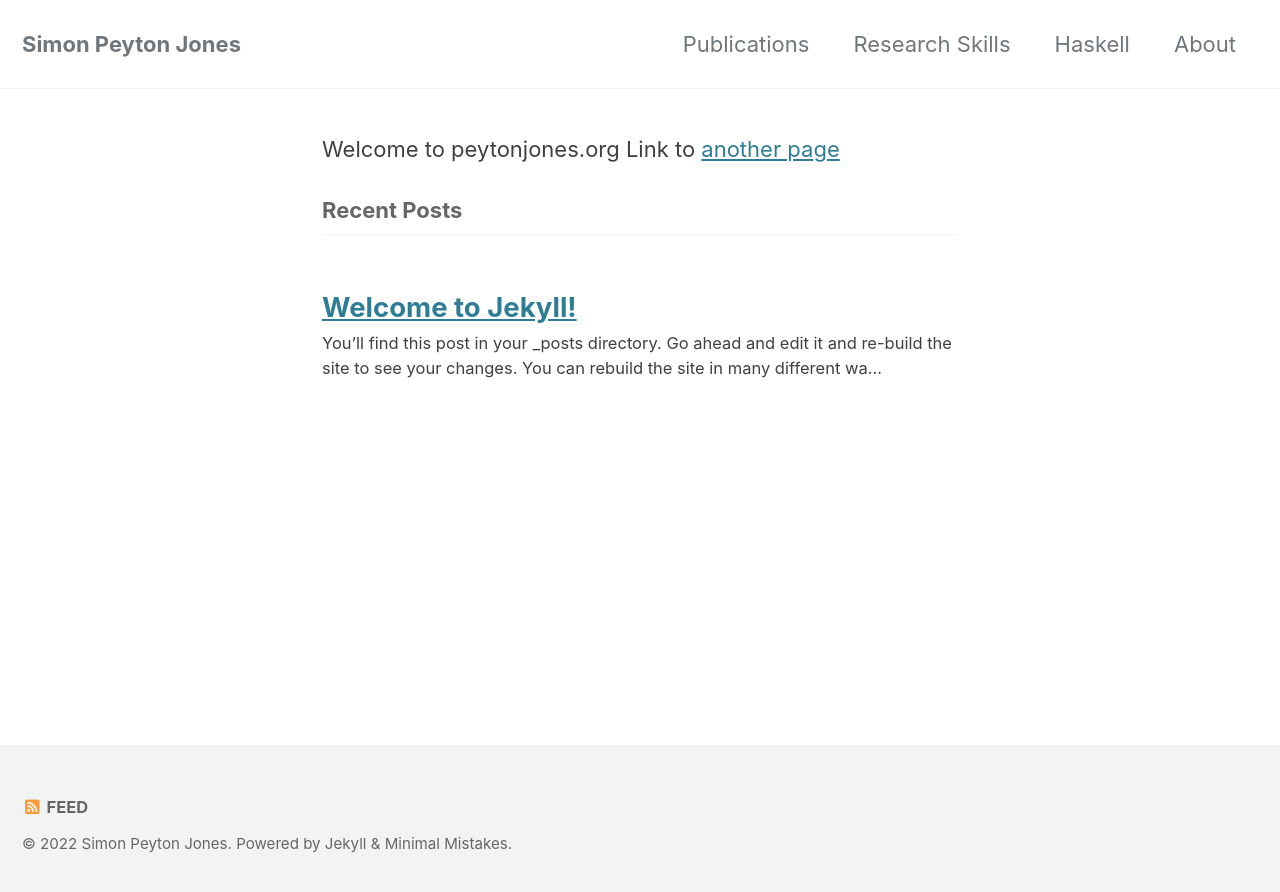
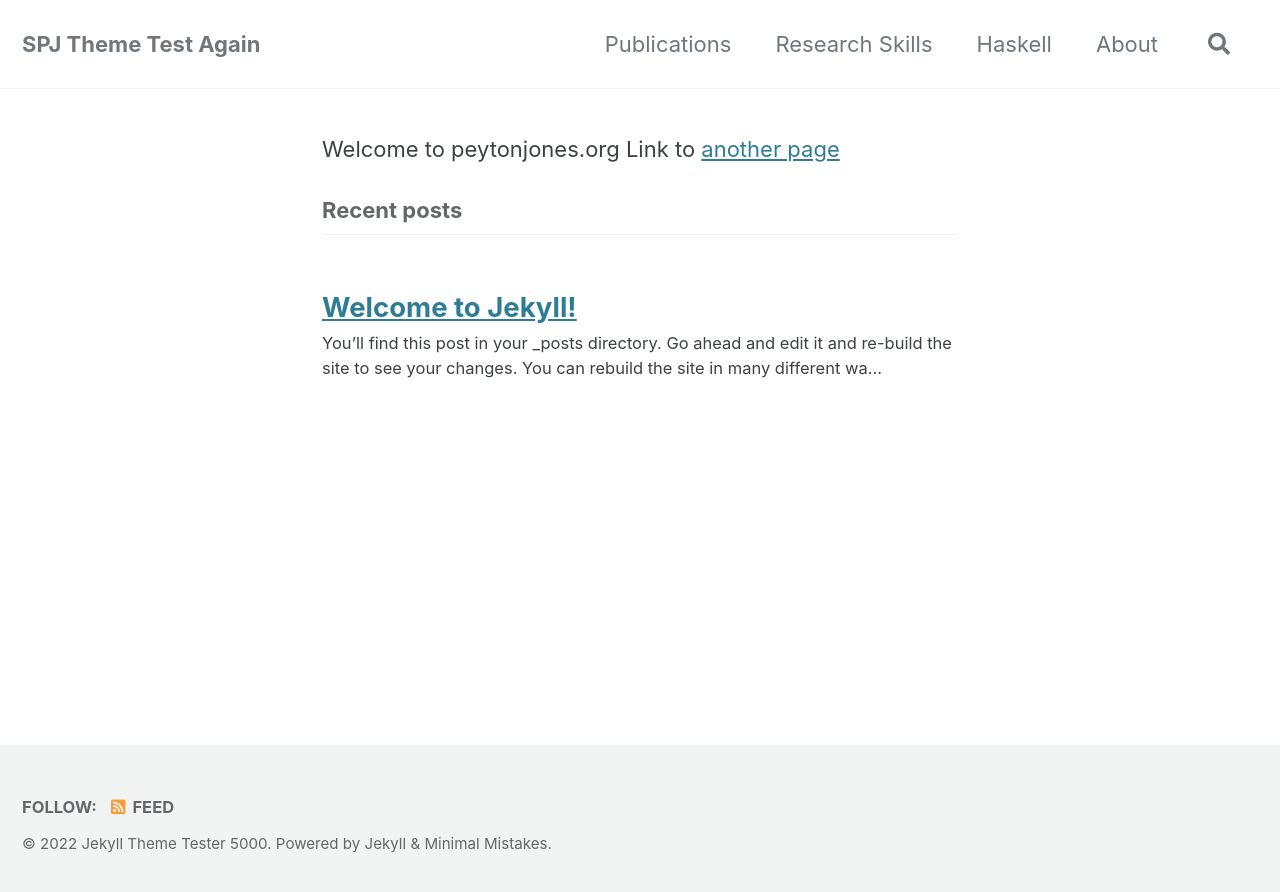
Before and after one commit to simonpj/www.peytonjones.org, a Jekyll site: the page built from index.markdown, in a window 1280 px wide. Shown: the top 892 px of the page. Built offline with Jekyll 4.4.1, drawn with Linux system fonts in a browser that asks for light colours; cached includes are drawn as plain includes; part of the change alters nothing that is shown.

Commit message:
Update _config.yml

```diff
--- a/_config.yml
+++ b/_config.yml
@@ -1,44 +1,110 @@
 # Welcome to Jekyll!
 #
-# This config file is meant for settings that affect your whole blog, values
-# which you are expected to set up once and rarely edit after that. If you find
-# yourself editing this file very often, consider using Jekyll's data files
-# feature for the data you need to update frequently.
+# This config file is meant for settings that affect your entire site, values
+# which you are expected to set up once and rarely need to edit after that.
+# For technical reasons, this file is *NOT* reloaded automatically when you use
+# `jekyll serve`. If you change this file, please restart the server process.
+
+# Theme Settings
 #
-# For technical reasons, this file is *NOT* reloaded automatically when you use
-# 'bundle exec jekyll serve'. If you change this file, please restart the server process.
-#
-# If you need help with YAML syntax, here are some quick references for you:
-# https://learn-the-web.algonquindesign.ca/topics/markdown-yaml-cheat-sheet/#yaml
-# https://learnxinyminutes.com/docs/yaml/
-#
-# Site settings
-# These are used to personalize your new site. If you look in the HTML files,
-# you will see them accessed via {{ site.title }}, {{ site.email }}, and so on.
-# You can create any custom variable you would like, and they will be accessible
-# in the templates via {{ site.myvariable }}.
+# Review documentation to determine if you should use `theme` or `remote_theme`
+# https://mmistakes.github.io/minimal-mistakes/docs/quick-start-guide/#installing-the-theme
 
-title: Simon Peyton Jones
-email: your-email@example.com
-description: >- # this means to ignore newlines until "baseurl:"
-  Write an awesome description for your new site here. You can edit this
-  line in _config.yml. It will appear in your document head meta (for
-  Google search results) and in your feed.xml site description.
-baseurl: "SPJ-Test-Bed" # the subpath of your site, e.g. /blog
-url: "" # the base hostname & protocol for your site, e.g. http://example.com
-twitter_username: jekyllrb
-github_username:  jekyll
+# theme                  : "minimal-mistakes-jekyll"
+# remote_theme           : "mmistakes/minimal-mistakes"
+minimal_mistakes_skin    : "default" # "air", "aqua", "contrast", "dark", "dirt", "neon", "mint", "plum", "sunrise"
 
-# Build settings
-remote_theme: "mmistakes/minimal-mistakes@4.24.0"
-plugins:
-  - jekyll-include-cache
-  # Site Author
+# Site Settings
+locale                   : "en-US"
+title                    : "SPJ Theme Test"
+title_separator          : "-"
+subtitle                 : # site tagline that appears below site title in masthead
+name                     : "Jekyll Theme Tester 5000"
+description              : "Wow, what a theme."
+url                      : # the base hostname & protocol for your site e.g. "https://mmistakes.github.io"
+baseurl                  : # the subpath of your site, e.g. "/blog"
+repository               : # GitHub username/repo-name e.g. "mmistakes/minimal-mistakes"
+teaser                   : # path of fallback teaser image, e.g. "/assets/images/500x300.png"
+logo                     : # path of logo image to display in the masthead, e.g. "/assets/images/88x88.png"
+masthead_title           : "SPJ Theme Test Again" # overrides the website title displayed in the masthead, use " " for no title
+# breadcrumbs            : false # true, false (default)
+words_per_minute         : " "
+comments:
+  provider               : # false (default), "disqus", "discourse", "facebook", "staticman", "staticman_v2", "utterances", "giscus", "custom"
+  disqus:
+    shortname            : # https://help.disqus.com/customer/portal/articles/466208-what-s-a-shortname-
+  discourse:
+    server               : # https://meta.discourse.org/t/embedding-discourse-comments-via-javascript/31963 , e.g.: meta.discourse.org
+  facebook:
+    # https://developers.facebook.com/docs/plugins/comments
+    appid                :
+    num_posts            : # 5 (default)
+    colorscheme          : # "light" (default), "dark"
+  utterances:
+    theme                : # "github-light" (default), "github-dark"
+    issue_term           : # "pathname" (default)
+  giscus:
+    repo_id              : # Shown during giscus setup at https://giscus.app
+    category_name        : # Full text name of the category
+    category_id          : # Shown during giscus setup at https://giscus.app
+    discussion_term      : # "pathname" (default), "url", "title", "og:title"
+    reactions_enabled    : # '1' for enabled (default), '0' for disabled
+    theme                : # "light" (default), "dark", "dark_dimmed", "transparent_dark", "preferred_color_scheme"
+  staticman:
+    branch               : # "master"
+    endpoint             : # "https://{your Staticman v3 API}/v3/entry/github/"
+reCaptcha:
+  siteKey                :
+  secret                 :
+atom_feed:
+  path                   : # blank (default) uses feed.xml
+  hide                   : # true, false (default)
+search                   : true
+search_full_content      : # true, false (default)
+search_provider          : # lunr (default), algolia, google
+algolia:
+  application_id         : # YOUR_APPLICATION_ID
+  index_name             : # YOUR_INDEX_NAME
+  search_only_api_key    : # YOUR_SEARCH_ONLY_API_KEY
+  powered_by             : # true (default), false
+google:
+  search_engine_id       : # YOUR_SEARCH_ENGINE_ID
+  instant_search         : # false (default), true
+# SEO Related
+google_site_verification :
+bing_site_verification   :
+naver_site_verification  :
+yandex_site_verification :
+baidu_site_verification  :
+
+# Social Sharing
+twitter:
+  username               :
+facebook:
+  username               :
+  app_id                 :
+  publisher              :
+og_image                 : # Open Graph/Twitter default site image
+# For specifying social profiles
+# - https://developers.google.com/structured-data/customize/social-profiles
+social:
+  type                   : # Person or Organization (defaults to Person)
+  name                   : # If the user or organization name differs from the site's name
+  links: # An array of links to social media profiles
+
+# Analytics
+analytics:
+  provider               : false # false (default), "google", "google-universal", "google-gtag", "custom"
+  google:
+    tracking_id          :
+    anonymize_ip         : # true, false (default)
+
+
+# Site Author
 author:
-  name             : "Your Name"
-  avatar           : "/assets/spj-snow.jpg"
-  bio              : "I am an **amazing** person."
-  location         : "Somewhere"
+  name             : "SPJ"
+  avatar           : "/assets/4671-013.jpg"
+  bio              : "Hello, there."
   email            :
   links:
     - label: "Email"
@@ -60,22 +126,164 @@ author:
       icon: "fab fa-fw fa-instagram"
       # url: "https://instagram.com/"
 
-# Exclude from processing.
-# The following items will not be processed, by default.
-# Any item listed under the `exclude:` key here will be automatically added to
-# the internal "default list".
-#
-# Excluded items can be processed by explicitly listing the directories or
-# their entries' file path in the `include:` list.
-#
-# exclude:
-#   - .sass-cache/
-#   - .jekyll-cache/
-#   - gemfiles/
-#   - Gemfile
-#   - Gemfile.lock
-#   - node_modules/
-#   - vendor/bundle/
-#   - vendor/cache/
-#   - vendor/gems/
-#   - vendor/ruby/
+# Site Footer
+footer:
+  links:
+    - label: "Twitter"
+      icon: "fab fa-fw fa-twitter-square"
+      # url:
+    - label: "Facebook"
+      icon: "fab fa-fw fa-facebook-square"
+      # url:
+    - label: "GitHub"
+      icon: "fab fa-fw fa-github"
+      # url:
+    - label: "GitLab"
+      icon: "fab fa-fw fa-gitlab"
+      # url:
+    - label: "Bitbucket"
+      icon: "fab fa-fw fa-bitbucket"
+      # url:
+    - label: "Instagram"
+      icon: "fab fa-fw fa-instagram"
+      # url:
+
+
+# Reading Files
+include:
+  - .htaccess
+  - _pages
+exclude:
+  - "*.sublime-project"
+  - "*.sublime-workspace"
+  - vendor
+  - .asset-cache
+  - .bundle
+  - .jekyll-assets-cache
+  - .sass-cache
+  - assets/js/plugins
+  - assets/js/_main.js
+  - assets/js/vendor
+  - Capfile
+  - CHANGELOG
+  - config
+  - Gemfile
+  - Gruntfile.js
+  - gulpfile.js
+  - LICENSE
+  - log
+  - node_modules
+  - package.json
+  - package-lock.json
+  - Rakefile
+  - README
+  - tmp
+  - /docs # ignore Minimal Mistakes /docs
+  - /test # ignore Minimal Mistakes /test
+keep_files:
+  - .git
+  - .svn
+encoding: "utf-8"
+markdown_ext: "markdown,mkdown,mkdn,mkd,md"
+
+
+# Conversion
+markdown: kramdown
+highlighter: rouge
+lsi: false
+excerpt_separator: "\n\n"
+incremental: false
+
+
+# Markdown Processing
+kramdown:
+  input: GFM
+  hard_wrap: false
+  auto_ids: true
+  footnote_nr: 1
+  entity_output: as_char
+  toc_levels: 1..6
+  smart_quotes: lsquo,rsquo,ldquo,rdquo
+  enable_coderay: false
+
+
+# Sass/SCSS
+sass:
+  sass_dir: _sass
+  style: compressed # https://sass-lang.com/documentation/file.SASS_REFERENCE.html#output_style
+
+
+# Outputting
+permalink: /:categories/:title/
+paginate: 1 # amount of posts to show
+paginate_path: /page:num/
+timezone: # https://en.wikipedia.org/wiki/List_of_tz_database_time_zones
+
+
+# Plugins (previously gems:)
+plugins:
+  - jekyll-paginate
+  - jekyll-sitemap
+  - jekyll-gist
+  - jekyll-feed
+  - jekyll-include-cache
+
+# mimic GitHub Pages with --safe
+whitelist:
+  - jekyll-paginate
+  - jekyll-sitemap
+  - jekyll-gist
+  - jekyll-feed
+  - jekyll-include-cache
+
+
+# Archives
+#  Type
+#  - GitHub Pages compatible archive pages built with Liquid ~> type: liquid (default)
+#  - Jekyll Archives plugin archive pages ~> type: jekyll-archives
+#  Path (examples)
+#  - Archive page should exist at path when using Liquid method or you can
+#    expect broken links (especially with breadcrumbs enabled)
+#  - <base_path>/tags/my-awesome-tag/index.html ~> path: /tags/
+#  - <base_path>/categories/my-awesome-category/index.html ~> path: /categories/
+#  - <base_path>/my-awesome-category/index.html ~> path: /
+category_archive:
+  type: liquid
+  path: /categories/
+tag_archive:
+  type: liquid
+  path: /tags/
+# https://github.com/jekyll/jekyll-archives
+# jekyll-archives:
+#   enabled:
+#     - categories
+#     - tags
+#   layouts:
+#     category: archive-taxonomy
+#     tag: archive-taxonomy
+#   permalinks:
+#     category: /categories/:name/
+#     tag: /tags/:name/
+
+
+# HTML Compression
+# - https://jch.penibelst.de/
+compress_html:
+  clippings: all
+  ignore:
+    envs: development
+
+
+# Defaults
+defaults:
+  # _posts
+  - scope:
+      path: ""
+      type: ""
+    values:
+      layout: single
+      author_profile: true
+      read_time: true
+      comments: # true
+      share: true
+      related: true
```
